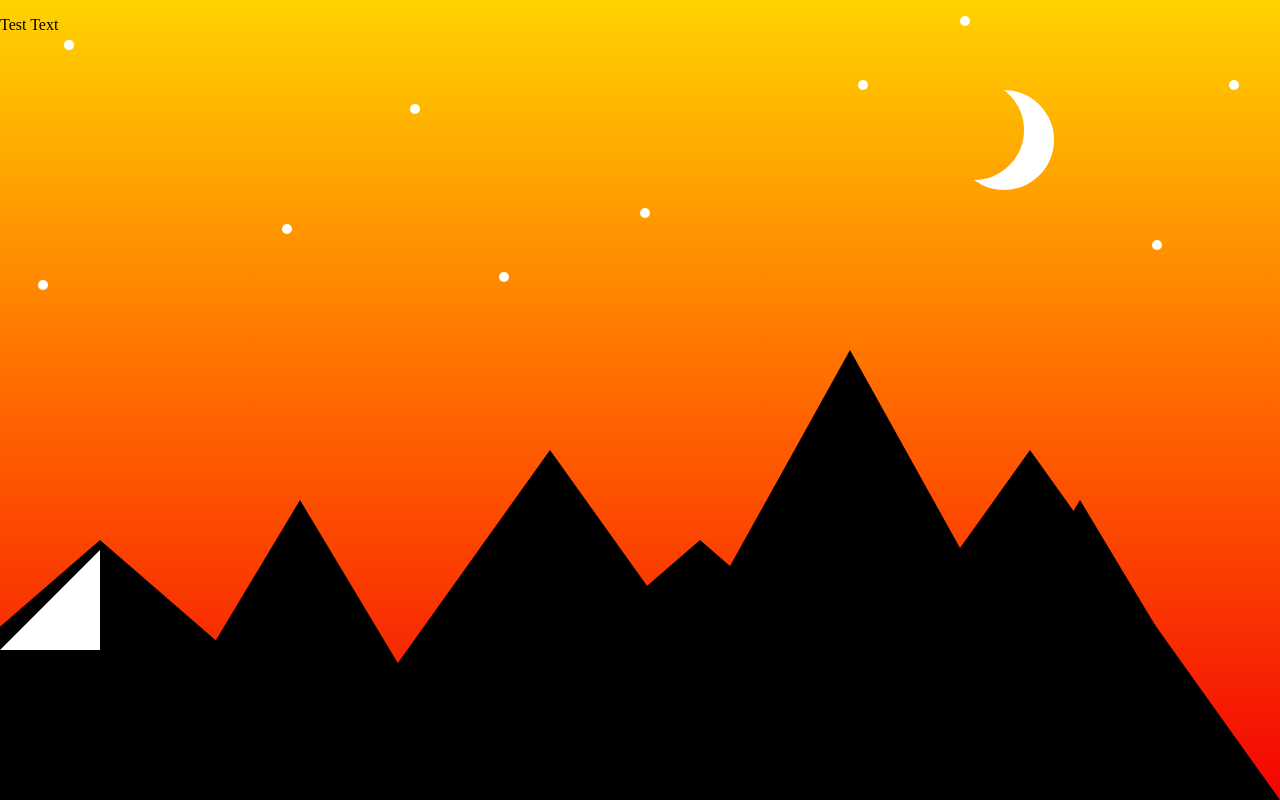
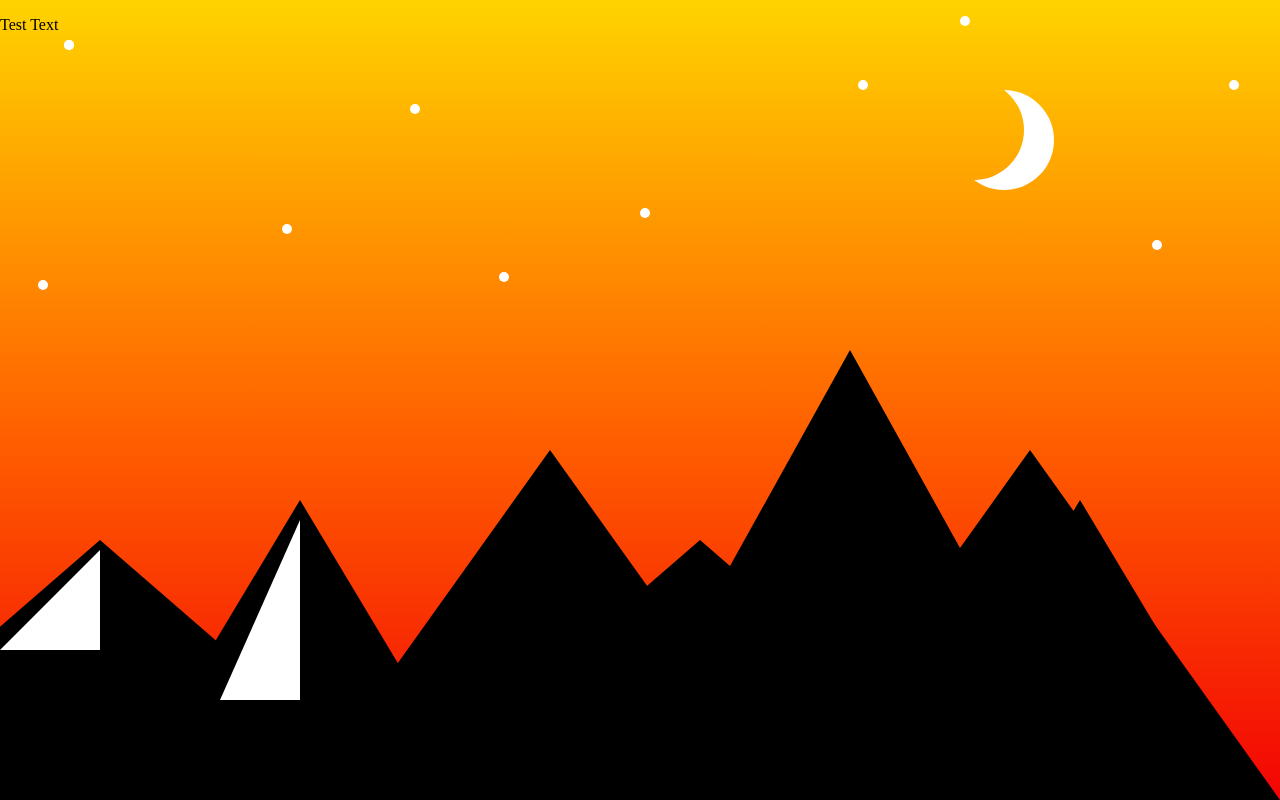
Before and after one commit to CassidyJensen/dev-commitment, a plain HTML site: page index.html in a window 1280 px wide. Drawn offline with Linux system fonts and the light colour scheme.

Commit message:
Added another white contrast

```diff
--- a/css/main.css
+++ b/css/main.css
@@ -99,6 +99,17 @@ body{
     border-bottom: 260px solid black; /*mountain height*/
 }
 
+#mountain-shadow1{
+    position: absolute;
+    content: '';
+    bottom: 100px;
+    left: 220px;
+    border-top: 0px solid transparent;
+    border-right: 200px solid trasnparent;
+    border-left: 80px solid transparent;
+    border-bottom: 180px solid white;
+}
+
 #mountain1{
     left: 120px;
     border-right: 180px solid transparent;
--- a/index.html
+++ b/index.html
@@ -36,6 +36,8 @@
         <div class="mountainstyle" id="mountain6"></div>
 
         <div id="mountain-shadow"></div>
+        <div id="mountain-shadow1"></div>
+
 
 </main>
 </body>
```
